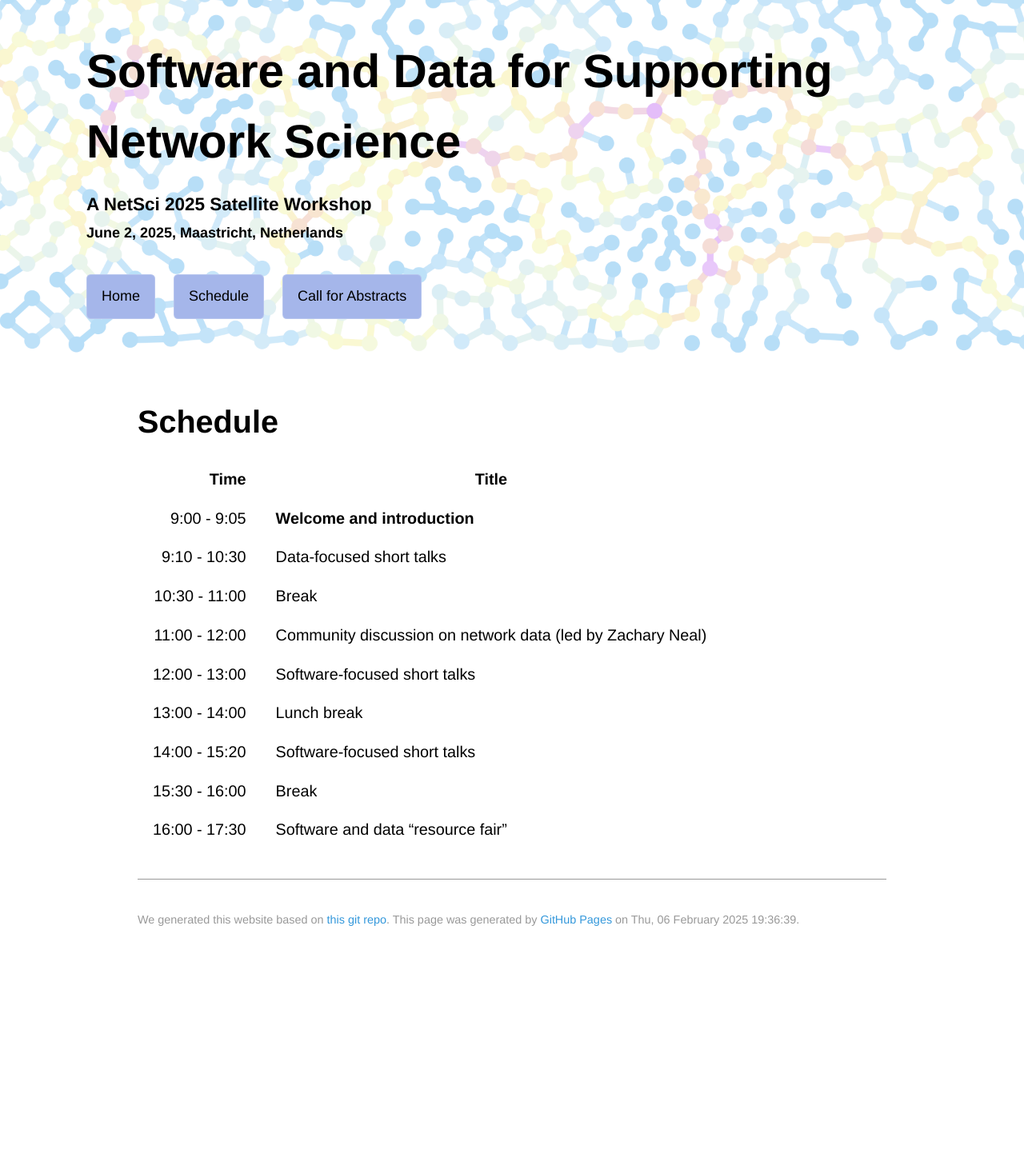
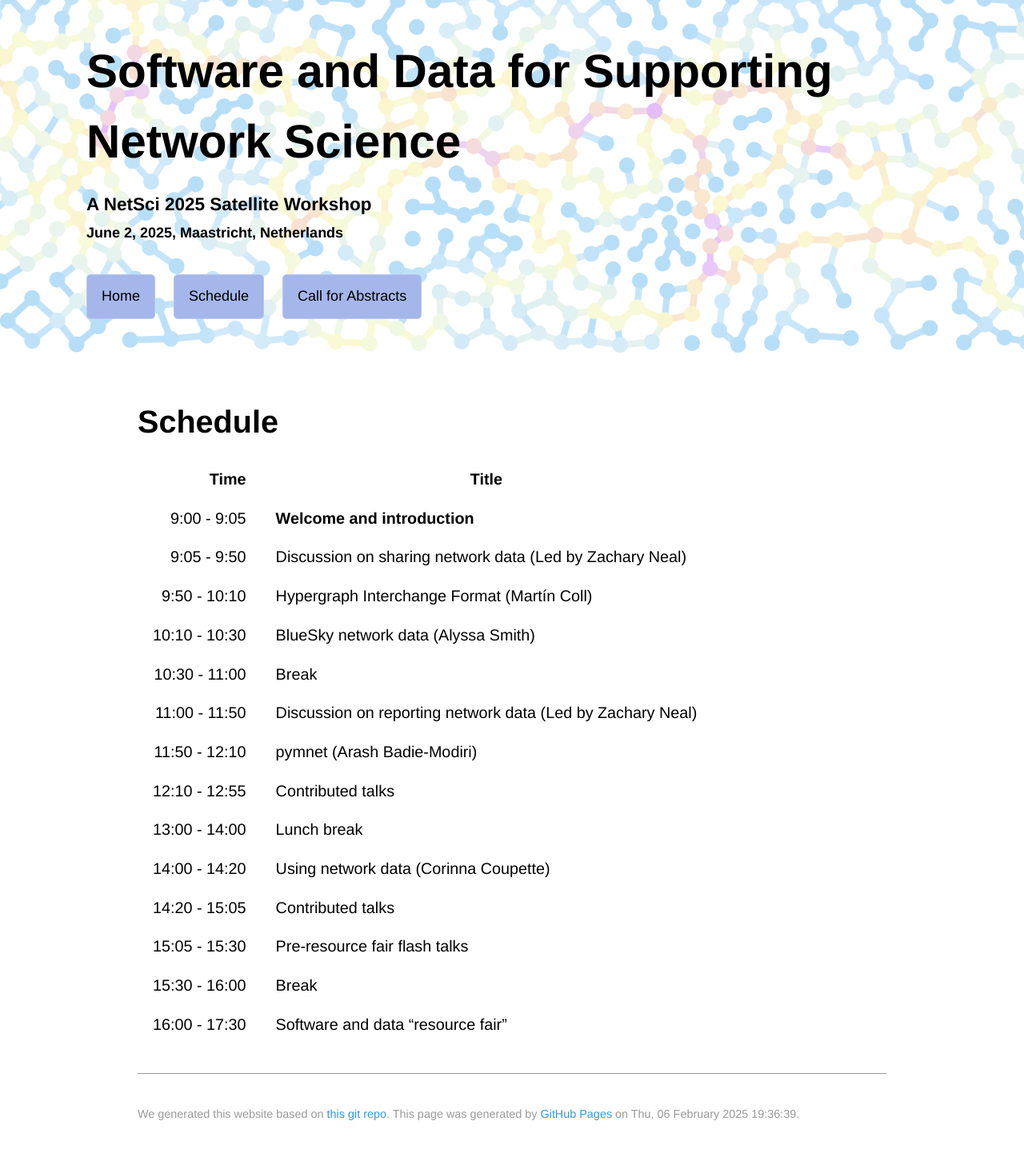
Before and after one commit to nas-col/netsci.nascol.net, a Jekyll site: the page built from schedule.md, in a window 1280 px wide. Shown: the whole page at 80% size. Built offline with Jekyll 4.4.1, drawn with Linux system fonts in a browser that asks for light colours; some web fonts are replaced; our own code applies the rules of GitHub Pages for plain Markdown files; before the commit the page ends 1199 px from its top, so only the background shows below that.

Commit message:
Update schedule.md

```diff
--- a/schedule.md
+++ b/schedule.md
@@ -6,12 +6,17 @@ layout: default
 
 | Time  | Title                                                                                                  |
 |------:| -------------------------------------------------------------------------------------------------------|
-|   9:00 - 9:05 | **Welcome and introduction**                                                                   |
-|  9:10 - 10:30 | Data-focused short talks                                                                       |
+|  9:00 -  9:05 | **Welcome and introduction**                                                                   |
+|  9:05 -  9:50 | Discussion on sharing network data (Led by Zachary Neal)                                       |
+|  9:50 - 10:10 | Hypergraph Interchange Format (Martín Coll)                                                    |
+| 10:10 - 10:30 | BlueSky network data (Alyssa Smith)                                                            |
 | 10:30 - 11:00 | Break                                                                                          |
-| 11:00 - 12:00 | Community discussion on network data (led by Zachary Neal)                                     |
-| 12:00 - 13:00 | Software-focused short talks                                                                   |
+| 11:00 - 11:50 | Discussion on reporting network data (Led by Zachary Neal)                                     |
+| 11:50 - 12:10 | pymnet (Arash Badie-Modiri)                                                                    |
+| 12:10 - 12:55 | Contributed talks                                                                              |
 | 13:00 - 14:00 | Lunch break                                                                                    |
-| 14:00 - 15:20 | Software-focused short talks                                                                   |
+| 14:00 - 14:20 | Using network data (Corinna Coupette)                                                          |
+| 14:20 - 15:05 | Contributed talks                                                                              |
+| 15:05 - 15:30 | Pre-resource fair flash talks                                                                  |
 | 15:30 - 16:00 | Break                                                                                          |
 | 16:00 - 17:30 | Software and data “resource fair”                                                              |
```
